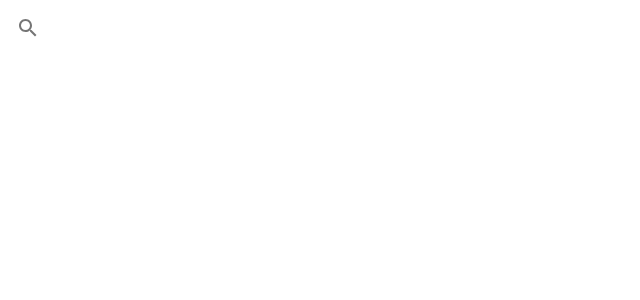
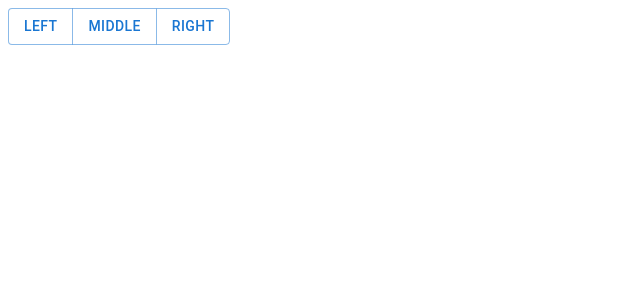
Before and after one commit to Amey1109/MUIBaseComponents, a React (Create React App) app: page / in a window 1280 px wide. Shown: the top 300 px of the page, without its empty margins (0-640 px from the left). Built offline with nearby package versions, Linux system fonts and the light colour scheme.

Commit message:
Feat: Added Custom Button Group

```diff
--- a/src/App.tsx
+++ b/src/App.tsx
@@ -1,17 +1,27 @@
-import { CustomButton } from "./components/CustomButton";
-import SearchIcon from "@mui/icons-material/Search";
+import { CustomButtonGroup } from "./components/CustomButtonGroup";
 
 function App() {
+  const ButtonGroupArray = [
+    {
+      id: "LeftButton",
+      buttonLabel: "Left",
+      buttonOnClick: () => alert("Left"),
+    },
+    {
+      id: "MiddleButton",
+      buttonLabel: "Middle",
+      buttonOnClick: () => alert("Middle"),
+    },
+    {
+      id: "RightButton",
+      buttonLabel: "Right",
+      buttonOnClick: () => alert("Right"),
+    },
+  ];
+
   return (
     <div>
-      <CustomButton
-        buttonText="Click"
-        onClickHandler={(e) => {
-          console.log(e);
-        }}
-        isIconButton={true}
-        Icon={<SearchIcon />}
-      />
+      <CustomButtonGroup  id="Button Group Test" buttonsArray={ButtonGroupArray} />
     </div>
   );
 }
--- a/src/components/CustomButton/index.tsx
+++ b/src/components/CustomButton/index.tsx
@@ -2,6 +2,7 @@ import { Button, Icon, IconButton } from "@mui/material";
 import React from "react";
 
 interface CustomButtonProps {
+  id: string;
   buttonText: string;
   color?: "primary" | "secondary" | "error" | "warning" | "info" | "success";
   onClickHandler?: (e: React.MouseEventHandler) => void;
@@ -18,6 +19,7 @@ export const CustomButton: React.FC<CustomButtonProps> = ({
   buttonText = "",
   color = "primary",
   onClickHandler = (e: React.MouseEventHandler) => {},
+  id="",
   otherProps = {},
   variant = "contained",
   size = "medium",
@@ -27,10 +29,11 @@ export const CustomButton: React.FC<CustomButtonProps> = ({
   Icon = <></>,
 }: CustomButtonProps) => {
   return isIconButton ? (
-    <IconButton aria-label={buttonText}>{Icon}</IconButton>
+    <IconButton id={id} aria-label={buttonText}>{Icon}</IconButton>
   ) : (
     <Button
       {...otherProps}
+      id={id}
       variant={variant}
       endIcon={endIcon}
       startIcon={startIcon}
--- /dev/null
+++ b/src/components/CustomButtonGroup/index.tsx
@@ -0,0 +1,57 @@
+import { useEffect } from "react";
+import { ButtonGroup, Button } from "@mui/material";
+import { CustomButton } from "../CustomButton";
+interface ButtonArray {
+  id: string;
+  buttonLabel: string;
+  buttonOnClick: () => void;
+}
+
+interface CustomButtonGroupProps {
+  id: string;
+  variant?: "contained" | "outlined" | "text";
+  orientation?: "vertical" | "horizontal";
+  size?: "small" | "medium" | "large";
+  color?: "primary" | "secondary" | "error" | "warning" | "info" | "success";
+  buttonsArray: ButtonArray[];
+}
+
+export const CustomButtonGroup: React.FC<CustomButtonGroupProps> = ({
+  variant = "outlined",
+  orientation = "horizontal",
+  size = "medium",
+  color = "primary",
+  buttonsArray = [],
+}: CustomButtonGroupProps) => {
+  useEffect(() => {
+    if (!buttonsArray.length) {
+      throw new Error("Button Array should contain atleat on element");
+    }
+  }, [buttonsArray]);
+
+  return (
+    <ButtonGroup
+      variant={variant}
+      orientation={orientation}
+      size={size}
+      color={color}
+    >
+      {buttonsArray.map((buttonInstance, index) => {
+        const {
+          buttonLabel = "",
+          buttonOnClick = () => {},
+          id = "",
+        } = buttonInstance;
+        return (
+          <Button
+            id={`ButtonGroup_${id}`}
+            key={`${index}_${id}`}
+            onClick={buttonOnClick}
+          >
+            {buttonLabel}
+          </Button>
+        );
+      })}
+    </ButtonGroup>
+  );
+};
--- a/src/components/CustomTypography/index.tsx
+++ b/src/components/CustomTypography/index.tsx
@@ -1,6 +1,7 @@
 import { Typography } from "@mui/material";
 
 interface CustomTypographyProps {
+  id: string;
   text: string;
   variant:
     | "h1"
@@ -17,13 +18,14 @@ interface CustomTypographyProps {
 }
 
 export const CustomTypography: React.FC<CustomTypographyProps> = ({
+  id = "",
   text = "",
   variant = "h4",
   otherProps = {},
 }: CustomTypographyProps) => {
   return (
     <div>
-      <Typography variant={variant} {...otherProps}>
+      <Typography id={id} variant={variant} {...otherProps}>
         {text}
       </Typography>
     </div>
```
